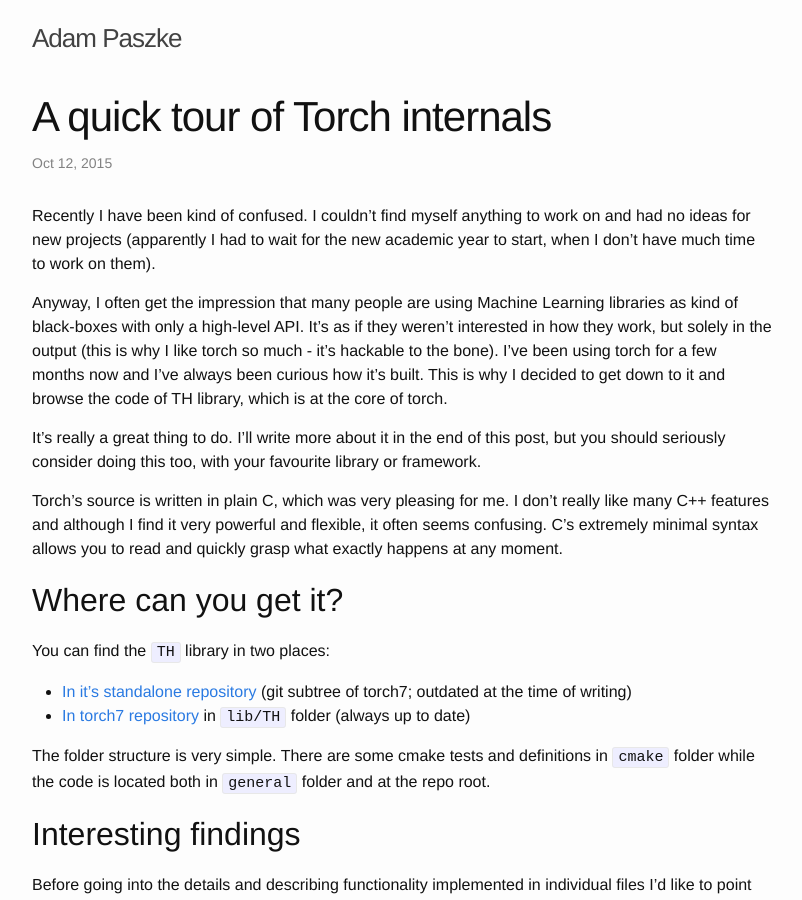
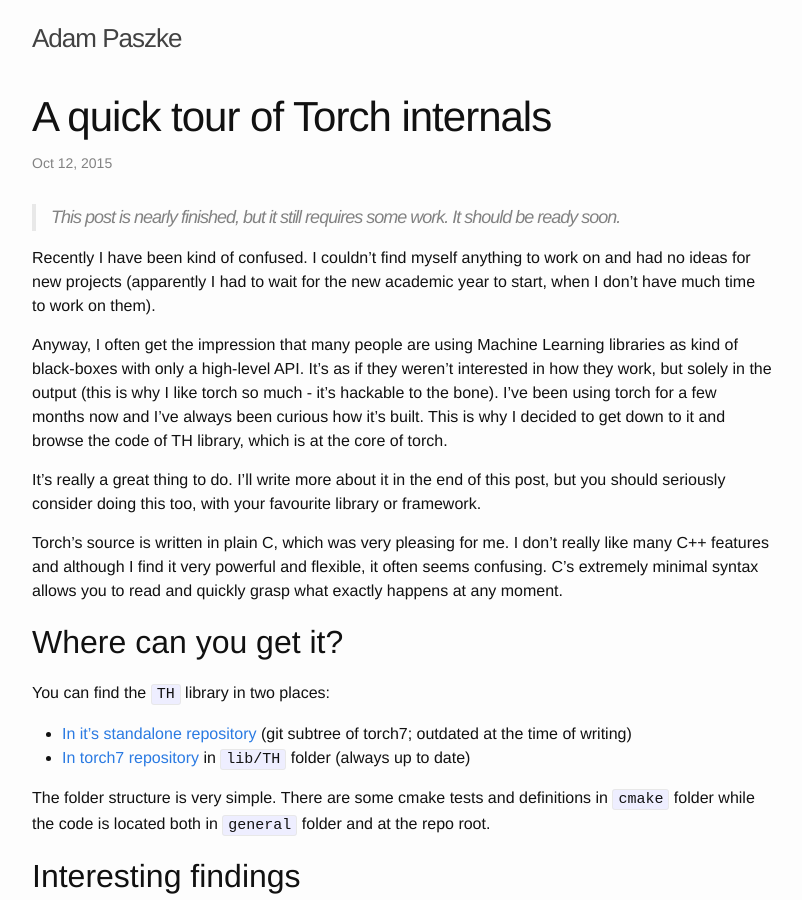
Before and after one commit to apaszke/apaszke.github.io, a Jekyll site: the page built from _posts/2015-10-07-torch-internals.md, in a window 1280 px wide and 900 px high. Shown: the whole window, without its empty margins (238-1040 px from the left). Built offline with Jekyll 4.4.1, drawn with Linux system fonts in a browser that asks for light colours; comment, search, counter and statistics services are not loaded.

Commit message:
Added warning about unfinished post

```diff
--- a/_posts/2015-10-07-torch-internals.md
+++ b/_posts/2015-10-07-torch-internals.md
@@ -3,6 +3,8 @@
 title:  "A quick tour of Torch internals"
 date:   2015-10-12 20:05:24
 ---
+
+> This post is nearly finished, but it still requires some work. It should be ready soon.
 
 Recently I have been kind of confused. I couldn't find myself
 anything to work on and had no ideas for new projects (apparently I had to wait
```
